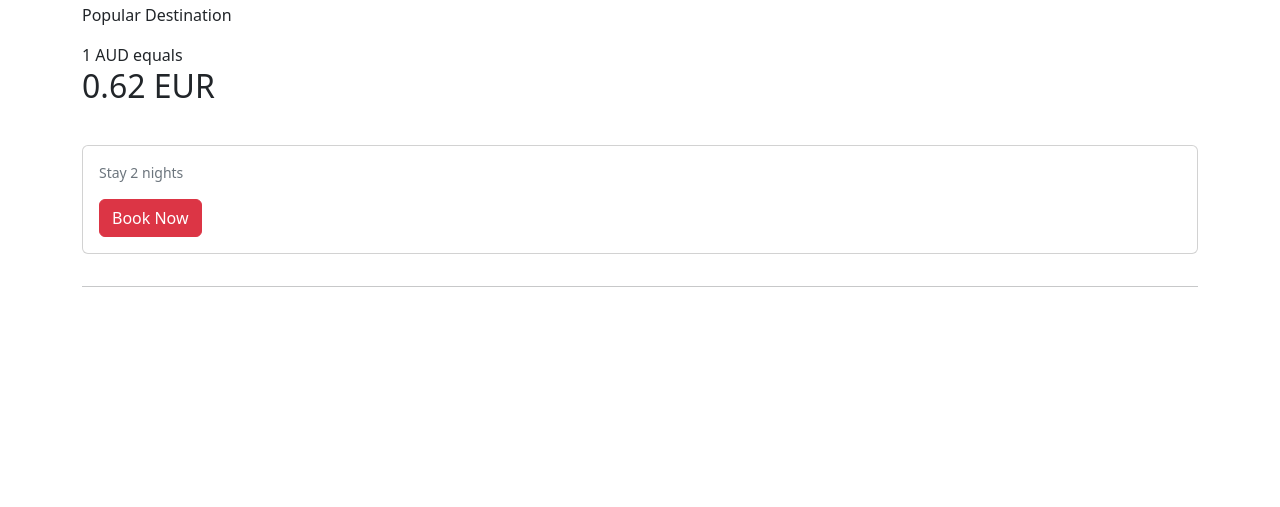
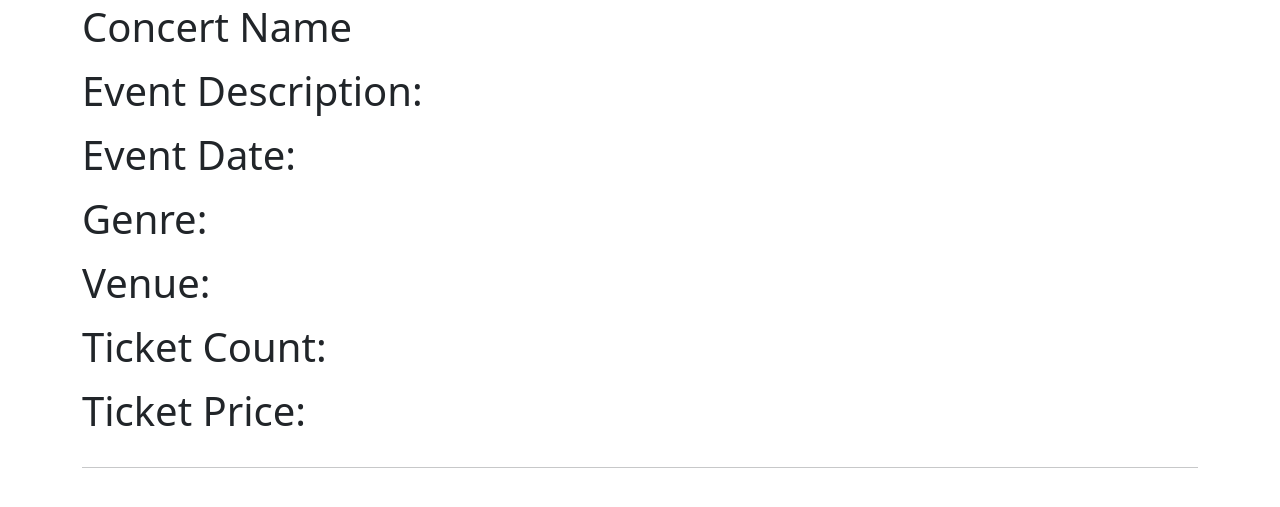
Before and after one commit to l-n-s-y/iab207-assessment3, a Flask app: template website/templates/concerts/show.html in a window 1280 px wide. Shown: the part 45-552 px from the top of the page. Run offline with Flask 2, Linux system fonts and the light colour scheme; the template is opened without the code that fills it, so the values that code supplies are empty; some libraries are stand-ins or nearby versions.

Commit message:
Event Creation: Backend Functionality complete

```diff
--- a/website/templates/concerts/show.html
+++ b/website/templates/concerts/show.html
@@ -8,19 +8,50 @@
     <div class="row mt-5 mb-3">
       <div class="col-md-12">
         <div class="float-left">
-          <h1 class="mb-0">{{concert.event_name}}</h1>
-          <p>Popular Destination</p>
+          <h1 class="mb-0">Concert Name</h1>
+          <p>{{concert.event_name}}</p>
         </div>
 
-        <div class="float-right text-right">
-          <p class="mb-0">1 AUD equals</p>
-          <h2 id="exchange-rate">0.62 EUR</h1>
+        <div class="float-left">
+          <h1 class="mb-0">Event Description:</h1>
+          <p>{{concert.event_description}}</p>
         </div>
+
+        <div class="float-left">
+          <h1 class="mb-0">Event Date:</h1>
+          <p>{{concert.event_date}}</p>
+        </div>
+
+        <div class="float-left">
+          <h1 class="mb-0">Genre:</h1>
+          <p>{{concert.event_genre}}</p>
+        </div>
+
+        <div class="float-left">
+          <h1 class="mb-0">Venue:</h1>
+          <p>{{concert.event_venue}}</p>
+        </div>
+
+        <div class="float-left">
+          <h1 class="mb-0">Ticket Count:</h1>
+          <p>{{concert.ticket_count}}</p>
+        </div>
+
+        <div class="float-left">
+          <h1 class="mb-0">Ticket Price:</h1>
+          <p>{{concert.ticket_price}}</p>
+        </div>
+
+        <div class="float-left">
+          <!-- <h1 class="mb-0">{{concert.event_image}}</h1>   -->
+          <img src="{{concert.event_image}}">
+        </div>
+
       </div>
     </div>
 
     <!-- Destination -->
-    <div class="row">
+    <!-- <div class="row">
       <div class="col-md-12">
         <div class="card my-3">
           <div class="card-body">
@@ -37,7 +68,7 @@
           </div>
         </div>
       </div>
-    </div>
+    </div>  -->
 
 
 
```
Also changed, not shown: website/concerts.py (+4 -6 lines), README.md, instance/concert_events.sqlite (added), 2 other files.
